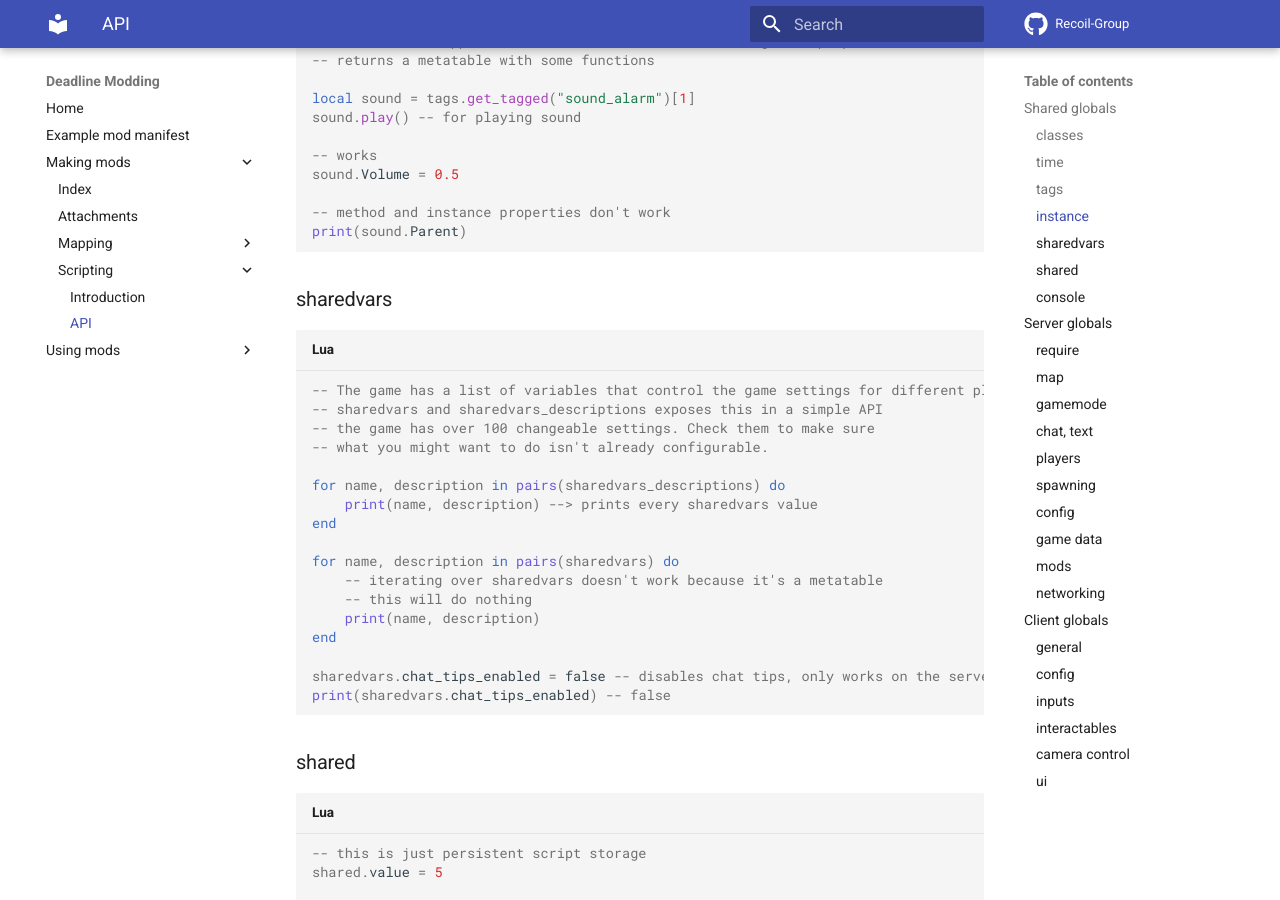
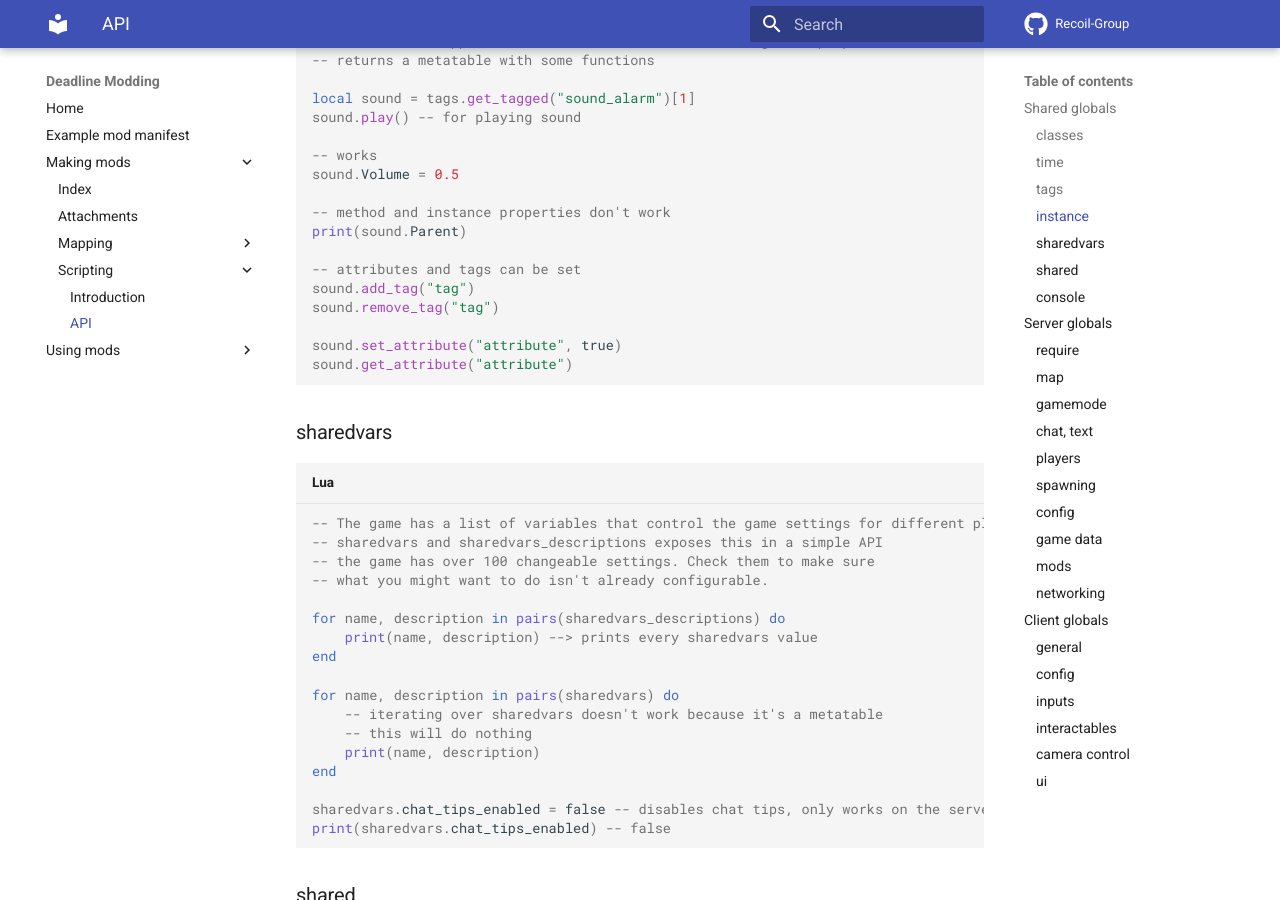
Before and after one commit to recoil-group/deadline-insitux-core-scripts, an MkDocs documentation site: the page built from docs/making-mods/scripting/api.md, in a window 1280 px wide and 900 px high, scrolled down 1815 px. Built offline with MkDocs 1.6.1 and Material for MkDocs 9.7.7, drawn with Linux system fonts in a browser that asks for light colours.

Commit message:
document setting attributes

````diff
--- a/docs/making-mods/scripting/api.md
+++ b/docs/making-mods/scripting/api.md
@@ -91,6 +91,13 @@ sound.Volume = 0.5
 
 -- method and instance properties don't work
 print(sound.Parent)
+
+-- attributes and tags can be set
+sound.add_tag("tag")
+sound.remove_tag("tag")
+
+sound.set_attribute("attribute", true)
+sound.get_attribute("attribute")
 ```
 
 ### sharedvars
````
